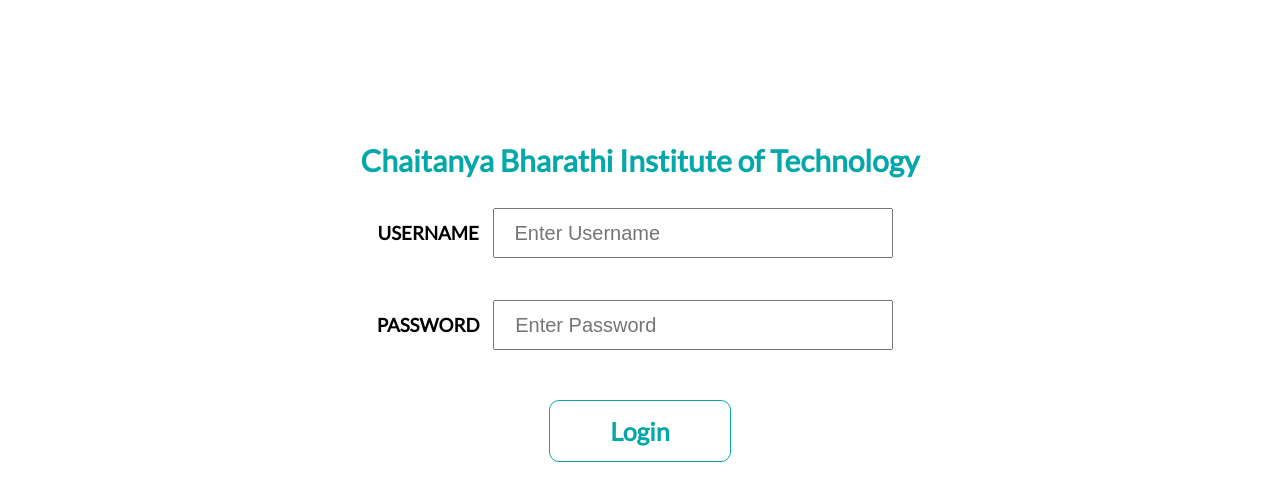
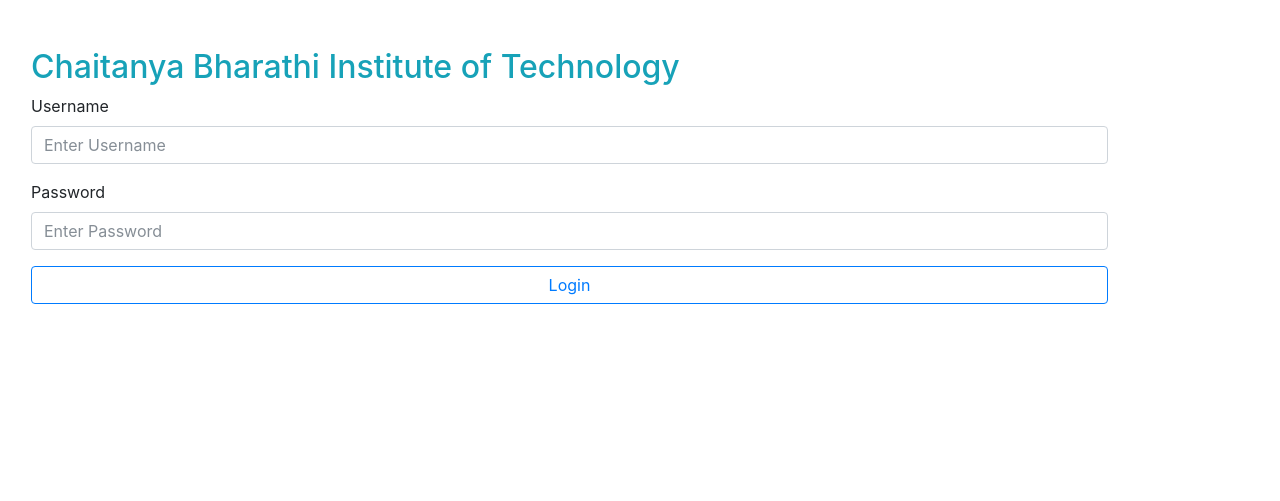
Before and after one commit to Jeevan17/ODMEI, a PHP site: page / in a window 1280 px wide. Shown: the top 501 px of the page. Run offline with PHP 8.4, Linux system fonts and the light colour scheme; some libraries are stand-ins or nearby versions.

Commit message:
Bootstrap(index.php)

```diff
--- a/index.php
+++ b/index.php
@@ -31,24 +31,42 @@
 			<html>
 				<head>
 					<title>CBIT MANAGEMENT SYSTEM</title>
-					<link rel='stylesheet' href='style.css'>
+
+					<!--BootStrap-->
+						<meta charset='utf-8'>
+						<meta name='viewport' content='width=device-width, initial-scale=1'>
+  						<link rel='stylesheet' href='https://maxcdn.bootstrapcdn.com/bootstrap/4.0.0-beta.2/css/bootstrap.min.css'>
+  						<script src='https://ajax.googleapis.com/ajax/libs/jquery/3.2.1/jquery.min.js'></script>
+  						<script src='https://cdnjs.cloudflare.com/ajax/libs/popper.js/1.12.6/umd/popper.min.js'></script>
+ 						 <script src='https://maxcdn.bootstrapcdn.com/bootstrap/4.0.0-beta.2/js/bootstrap.min.js'></script>
+
+ 					<!--BootStrap End-->
+
+
+					<!--link rel='stylesheet' href='style.css'-->
 				</head>
 				<body>
-					<center>
-					<br><br><br><br><br><br>
-						<h1  style='font-size: 30px;color: #05A8AA;'>
-								Chaitanya Bharathi Institute of Technology
-							</h1>
-						<form method='POST' action='index.php' >
-							<h3>USERNAME
-							<input type='text' name='username' required class='log_text' placeholder='Enter Username'><br><br>
-							PASSWORD
-							<input type='password' name='password' required class='log_text' placeholder='Enter Password'><br>
-							<input type='submit' value='Login' name='submit' class='sub_btn'></h3>
-						</form>
-					</center>
-				</body>
-			</html>
+					<div class='container mt-5 ml-3 mr-5 pr-5'>
+							<div class='row'>
+								<div class='col-sm-12'>
+									<h2 class='text-info'>
+											Chaitanya Bharathi Institute of Technology
+									</h2>
+								</div>
+							</div>
+								<form method='POST' action='index.php'>
+									<div class='form-group'>
+									    <label for='usr'>Username</label>
+									    <input type='text' class='form-control' id='usr' placeholder='Enter Username' name='username' required>
+									</div>
+									<div class='form-group'>
+									    <label for='pwd'>Password</label>
+									    <input type='password' class='form-control' id='pwd' placeholder='Enter Password' name='password' required>
+									</div>
+
+									<input type='submit' value='Login' name='submit' class='btn btn-outline-primary btn-block'></h4>
+								</form>
+					</div>
 		";
 
 		if(isset($_POST["submit"]))
@@ -65,8 +83,13 @@
 				$retval = mysqli_query($conn, $sql);
 				if(mysqli_affected_rows($conn)==0)
 				{
-					echo "<script>alert('Invalid user credentials!! ')</script>";
-					//die('Could not get data: ' . mysqli_error());
+
+					echo "
+						<div class='alert alert-danger'>
+							<strong>Invalid User Credentials!</strong>
+						</div>
+						";
+					//echo "<script>alert('Invalid user credentials!! ')</script>";
 				}
 				else
 				{
@@ -110,4 +133,9 @@
 				}
 			}
 		}
+
+	echo "
+		</body>
+		</html>
+	"
 ?>
--- a/links.txt
+++ b/links.txt
@@ -13,4 +13,3 @@
 
 Progressive Web Apps
   https://codelabs.developers.google.com/codelabs/your-first-pwapp/#0
-  hello
```
Also changed, not shown: principal.php (+15 -1 lines), Student.php (added).
